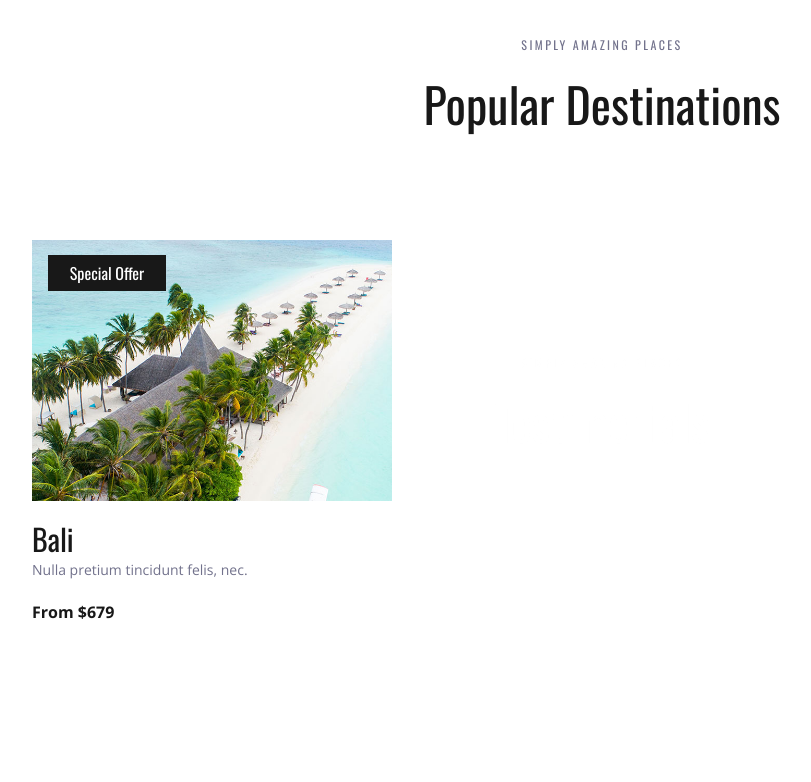
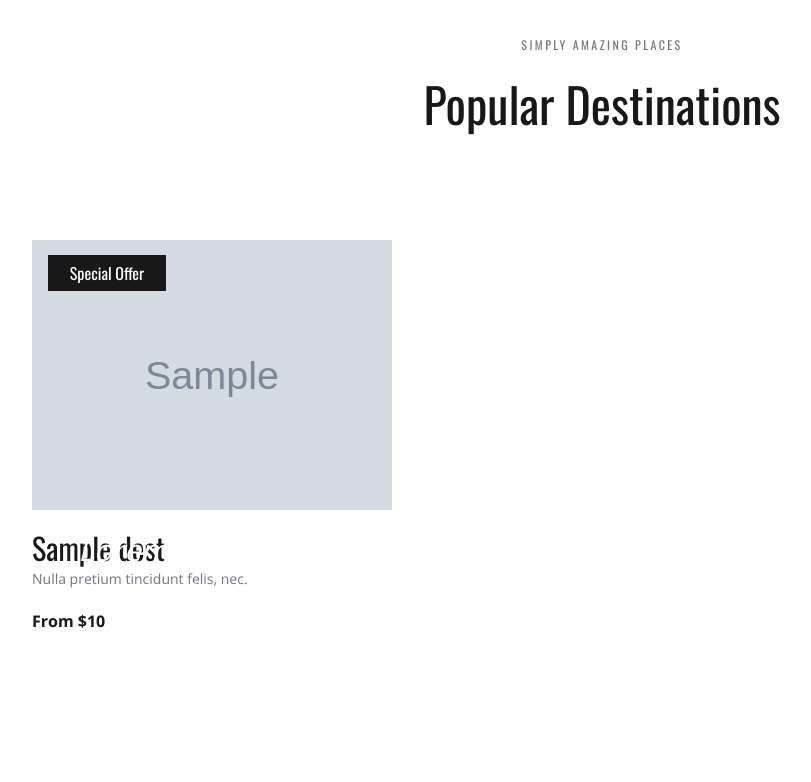
Before and after one commit to Thanushan1523/DJANGOWITHNAVIN, a Django app: template templates/index.html in a window 1280 px wide. Shown: the part 1245-2027 px from the top of the page, without its empty margins (38-849 px from the left). Before the commit the page ends 1864 px from the top, so only its background shows below. Run offline with Django 4.2, Linux system fonts and the light colour scheme; the template is opened without the code that fills it: most values are stand-ins (such as "Sample title", 1, 10 or a date in 2020); grey boxes marked "Sample" are stand-in pictures; some libraries are stand-ins or nearby versions.

Commit message:
passing dynamic data in html 1.2

```diff
--- a/templates/index.html
+++ b/templates/index.html
@@ -1,4 +1,5 @@
 {% load static %}
+{% static "images" as baseUrl %}
 <!DOCTYPE html>
 <html lang="en">
 
@@ -102,7 +103,7 @@
 
 				<!-- Slide -->
 				<div class="owl-item">
-					<div class="background_image" style="background-image:url(images/home_slider.jpg)"></div>
+					<div class="background_image" style="background-image:url(/static/images/home_slider.jpg)"></div>
 					<div class="home_slider_content_container">
 						<div class="container">
 							<div class="row">
@@ -118,7 +119,7 @@
 
 				<!-- Slide -->
 				<div class="owl-item">
-					<div class="background_image" style="background-image:url(images/home_slider.jpg)"></div>
+					<div class="background_image" style="background-image:url(/static/images/home_slider.jpg)"></div>
 					<div class="home_slider_content_container">
 						<div class="container">
 							<div class="row">
@@ -134,7 +135,7 @@
 
 				<!-- Slide -->
 				<div class="owl-item">
-					<div class="background_image" style="background-image:url(images/home_slider.jpg)"></div>
+					<div class="background_image" style="background-image:url(/static/images/home_slider.jpg)"></div>
 					<div class="home_slider_content_container">
 						<div class="container">
 							<div class="row">
@@ -248,19 +249,21 @@
 			<div class="row destinations_row">
 				<div class="col">
 					<div class="destinations_container item_grid">
+						{% for dest in dests %}
 
-						<!-- Destination -->
 						<div class="destination item">
 							<div class="destination_image">
-								<img src="{% static 'images/destination_1.jpg' %}" alt="">
+								<img src="{{baseUrl}}/{{dest.img}}" alt="">
 								<div class="spec_offer text-center"><a href="#">Special Offer</a></div>
 							</div>
 							<div class="destination_content">
-								<div class="destination_title"><a href="destinations.html">Bali</a></div>
+								<div class="destination_title"><a href="destinations.html">{{dest.name}}</a></div>
 								<div class="destination_subtitle"><p>Nulla pretium tincidunt felis, nec.</p></div>
-								<div class="destination_price">From $679</div>
+								<div class="destination_price">From ${{dest.price}}</div>
 							</div>
 						</div>
+
+						{% endfor %}
 
 						<!-- Destination -->
 
```
